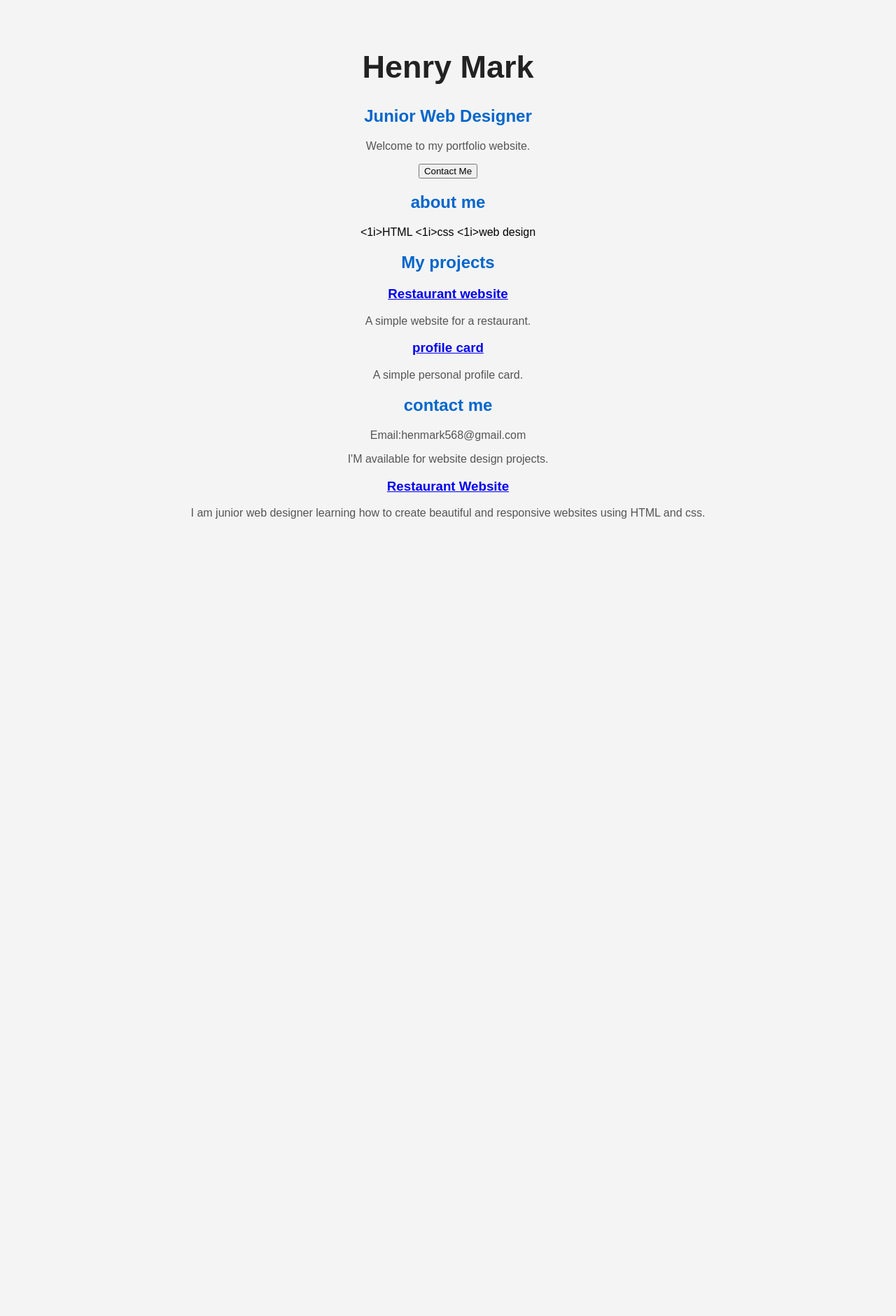
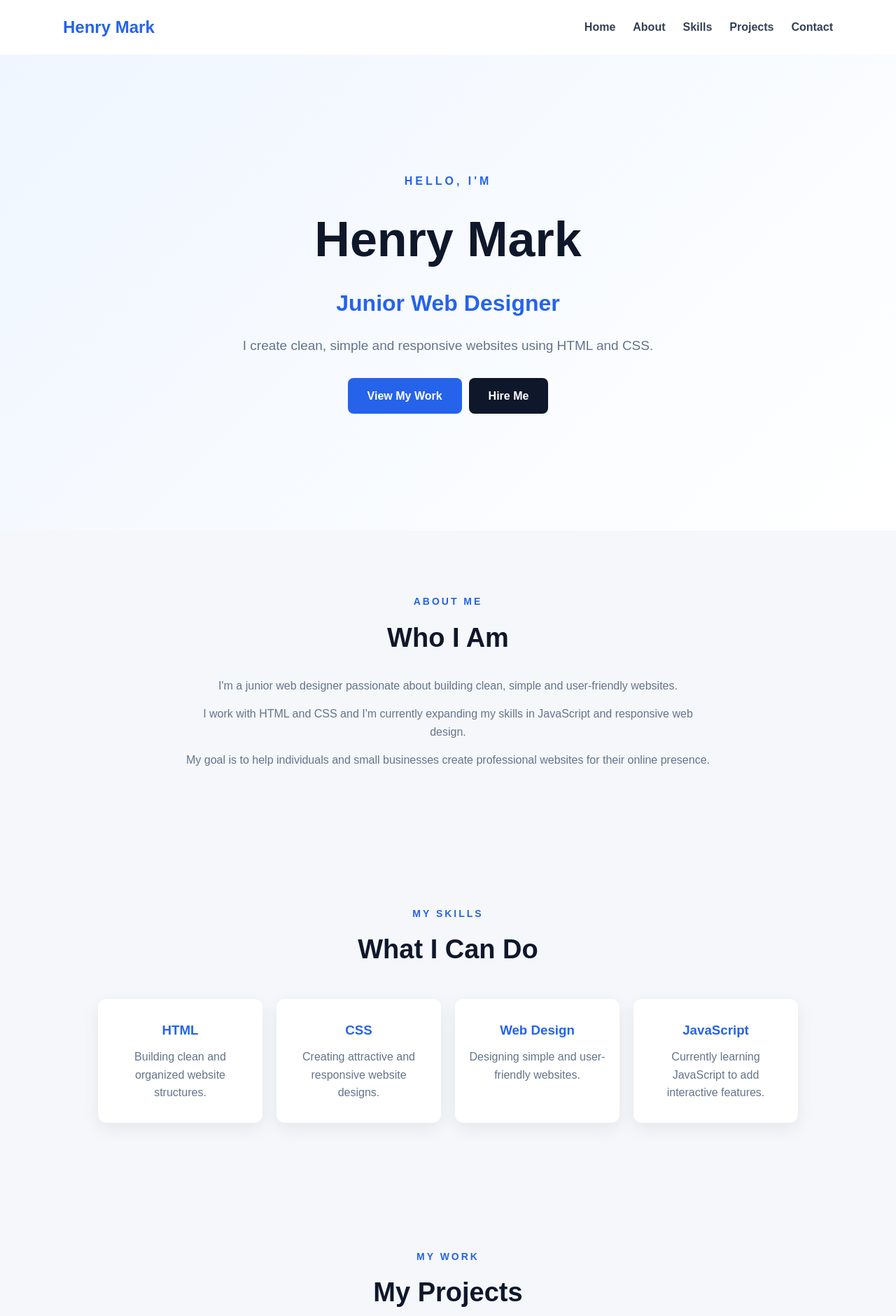
Before and after one commit to flvmez1/my-portfolio, a plain HTML site: page index.html in a window 1280 px wide. Shown: the top 1880 px of the page at 70% size. Before the commit the page ends 800 px from the top, so only its background shows below. Drawn offline with Linux system fonts and the light colour scheme.

Commit message:
Add files via upload

```diff
--- a/index.html
+++ b/index.html
@@ -1,74 +1,248 @@
 <!DOCTYPE html>
-<html>
+<html lang="en">
+
 <head>
-    <title>Henry Mark - Portfolio</title>
+    <meta charset="UTF-8">
+    <meta name="viewport" content="width=device-width, initial-scale=1.0">
 
-    <style>
-        body {
-            font-family: Arial,sans-serif;
-            background-color: #f4f4f4;
-            margin: 0;
-            padding: 40px;
-            text-align: center;
-        }
+    <title>Henry Mark | Junior Web Designer</title>
 
-        h1 {
-            color: #222;
-            font-size: 45px;
-        }
-
-        h2 {
-            color: #0066cc;
-            margin-top: 30x;
-        }
-
-         p {
-            fontsize: 18px;
-            color: #555;
-        }
-    </style>
+    <link rel="stylesheet" href="style.css">
 </head>
 
 <body>
 
-    <h1>Henry Mark</h1>
+    <!-- Navigation -->
+    <nav>
+        <div class="nav-container">
+            <h2>Henry Mark</h2>
 
-    <h2>Junior Web Designer</h2>
+            <div class="nav-links">
+                <a href="#home">Home</a>
+                <a href="#about">About</a>
+                <a href="#skills">Skills</a>
+                <a href="#projects">Projects</a>
+                <a href="#contact">Contact</a>
+            </div>
+        </div>
+    </nav>
 
-    <p>Welcome to my portfolio website.</p>
 
-    <button>Contact Me</button>
-<h2>about me</h2>
+    <!-- Hero Section -->
+    <section id="home" class="hero">
 
-<u1>
-    <1i>HTML</1i>
-    <1i>css</1i>
-    <1i>web design</1i>
-</u1>
-<h2>My projects</h2>
+        <div class="hero-content">
 
-<h3>
-    <a href="restaurant.html">Restaurant website</a>
-</h3>
+            <p class="small-title">HELLO, I'M</p>
 
-<p>A simple website for a restaurant.</p>
+            <h1>Henry Mark</h1>
 
-<h3>
-   <a href="profile.html">profile card</a>
-</h3>
+            <h2>Junior Web Designer</h2>
 
-<p>A simple personal profile card.</p>
+            <p class="intro">
+                I create clean, simple and responsive websites
+                using HTML and CSS.
+            </p>
 
-<h2>contact me</h2>
+            <div class="hero-buttons">
+                <a href="#projects" class="button">
+                    View My Work
+                </a>
 
-<p>Email:henmark568@gmail.com</p>
-<p>I'M available for website design projects.</p><h3>
-    <a href="restaurant.html">Restaurant Website</a>
-</h3>
+                <a href="#contact" class="button secondary">
+                    Hire Me
+                </a>
+            </div>
 
-<p>
-   I am junior web designer learning how to create beautiful and responsive websites using HTML and css.
-</p>
+        </div>
+
+    </section>
+
+
+    <!-- About Section -->
+    <section id="about">
+
+        <div class="section-container">
+
+            <p class="section-label">ABOUT ME</p>
+
+            <h2>Who I Am</h2>
+
+            <p class="section-text">
+                I'm a junior web designer passionate about building
+                clean, simple and user-friendly websites.
+            </p>
+
+            <p class="section-text">
+                I work with HTML and CSS and I'm currently expanding
+                my skills in JavaScript and responsive web design.
+            </p>
+
+            <p class="section-text">
+                My goal is to help individuals and small businesses
+                create professional websites for their online presence.
+            </p>
+
+        </div>
+
+    </section>
+
+
+    <!-- Skills Section -->
+    <section id="skills">
+
+        <div class="section-container">
+
+            <p class="section-label">MY SKILLS</p>
+
+            <h2>What I Can Do</h2>
+
+            <div class="skills">
+
+                <div class="skill">
+                    <h3>HTML</h3>
+                    <p>
+                        Building clean and organized website
+                        structures.
+                    </p>
+                </div>
+
+                <div class="skill">
+                    <h3>CSS</h3>
+                    <p>
+                        Creating attractive and responsive
+                        website designs.
+                    </p>
+                </div>
+
+                <div class="skill">
+                    <h3>Web Design</h3>
+                    <p>
+                        Designing simple and user-friendly
+                        websites.
+                    </p>
+                </div>
+
+                <div class="skill">
+                    <h3>JavaScript</h3>
+                    <p>
+                        Currently learning JavaScript to add
+                        interactive features.
+                    </p>
+                </div>
+
+            </div>
+
+        </div>
+
+    </section>
+
+
+    <!-- Projects Section -->
+    <section id="projects">
+
+        <div class="section-container">
+
+            <p class="section-label">MY WORK</p>
+
+            <h2>My Projects</h2>
+
+            <p class="section-text">
+                Here are some websites and projects I have
+                created while developing my web design skills.
+            </p>
+
+            <div class="projects">
+
+                <!-- Restaurant Project -->
+                <div class="project">
+
+                    <div class="project-content">
+
+                        <p class="project-number">01</p>
+
+                        <h3>Restaurant Website</h3>
+
+                        <p>
+                            A clean restaurant website featuring
+                            navigation, menu items, an About section
+                            and contact information.
+                        </p>
+
+                        <a href="restaurant.html" class="project-button">
+                            View Project →
+                        </a>
+
+                    </div>
+
+                </div>
+
+
+                <!-- Profile Project -->
+                <div class="project">
+
+                    <div class="project-content">
+
+                        <p class="project-number">02</p>
+
+                        <h3>Profile Card</h3>
+
+                        <p>
+                            A simple and professional profile card
+                            created using HTML and CSS.
+                        </p>
+
+                        <a href="profile.html" class="project-button">
+                            View Project →
+                        </a>
+
+                    </div>
+
+                </div>
+
+            </div>
+
+        </div>
+
+    </section>
+
+
+    <!-- Contact Section -->
+    <section id="contact">
+
+        <div class="contact-box">
+
+            <p class="section-label">CONTACT ME</p>
+
+            <h2>Let's Work Together</h2>
+
+            <p>
+                Have a website idea or need a simple website
+                for your business? I'd love to help.
+            </p>
+
+            <a href="mailto:henmark568@gmail.com" class="button">
+                Contact Me
+            </a>
+
+        </div>
+
+    </section>
+
+
+    <!-- Footer -->
+    <footer>
+
+        <p>
+            © 2026 Henry Mark. All Rights Reserved.
+        </p>
+
+        <p>
+            Junior Web Designer
+        </p>
+
+    </footer>
+
 
 </body>
 </html>
--- /dev/null
+++ b/style.css
@@ -0,0 +1,344 @@
+* {
+    margin: 0;
+    padding: 0;
+    box-sizing: border-box;
+}
+
+html {
+    scroll-behavior: smooth;
+}
+
+body {
+    font-family: Arial, Helvetica, sans-serif;
+    background: #f5f7fb;
+    color: #1e293b;
+    line-height: 1.6;
+}
+
+/* NAVIGATION */
+
+nav {
+    width: 100%;
+    background: white;
+    box-shadow: 0 2px 12px rgba(0, 0, 0, 0.08);
+}
+
+.nav-container {
+    width: 90%;
+    max-width: 1100px;
+    margin: 0 auto;
+    padding: 20px 0;
+
+    display: flex;
+    justify-content: space-between;
+    align-items: center;
+}
+
+.nav-container h2 {
+    color: #2563eb;
+}
+
+.nav-links {
+    display: flex;
+    gap: 25px;
+}
+
+.nav-links a {
+    color: #334155;
+    text-decoration: none;
+    font-weight: bold;
+}
+
+.nav-links a:hover {
+    color: #2563eb;
+}
+
+
+/* HERO */
+
+.hero {
+    width: 100%;
+    min-height: 85vh;
+
+    display: flex;
+    justify-content: center;
+    align-items: center;
+
+    text-align: center;
+
+    background: linear-gradient(
+        135deg,
+        #eff6ff,
+        #ffffff
+    );
+}
+
+.hero-content {
+    width: 90%;
+    max-width: 800px;
+    margin: 0 auto;
+}
+
+.small-title {
+    color: #2563eb;
+    font-weight: bold;
+    letter-spacing: 4px;
+    margin-bottom: 15px;
+}
+
+.hero h1 {
+    font-size: 70px;
+    color: #0f172a;
+    margin-bottom: 10px;
+}
+
+.hero h2 {
+    font-size: 32px;
+    color: #2563eb;
+    margin-bottom: 20px;
+}
+
+.intro {
+    max-width: 650px;
+    margin: 0 auto 30px;
+    color: #64748b;
+    font-size: 19px;
+}
+
+
+/* BUTTONS */
+
+.hero-buttons {
+    display: flex;
+    justify-content: center;
+    align-items: center;
+    gap: 10px;
+}
+
+.button {
+    display: inline-block;
+    padding: 13px 28px;
+    background: #2563eb;
+    color: white;
+    text-decoration: none;
+    border-radius: 8px;
+    font-weight: bold;
+}
+
+.button:hover {
+    opacity: 0.85;
+}
+
+.secondary {
+    background: #0f172a;
+}
+
+
+/* SECTIONS */
+
+section {
+    width: 100%;
+}
+
+.section-container {
+    width: 90%;
+    max-width: 1000px;
+    margin: 0 auto;
+    padding: 90px 0;
+    text-align: center;
+}
+
+.section-label {
+    color: #2563eb;
+    font-size: 14px;
+    font-weight: bold;
+    letter-spacing: 3px;
+    margin-bottom: 10px;
+}
+
+.section-container h2 {
+    font-size: 38px;
+    color: #0f172a;
+    margin-bottom: 25px;
+}
+
+.section-text {
+    max-width: 750px;
+    margin: 0 auto 15px;
+    color: #64748b;
+}
+
+
+/* SKILLS */
+
+.skills {
+    width: 100%;
+    margin-top: 40px;
+
+    display: grid;
+    grid-template-columns: repeat(4, 1fr);
+    gap: 20px;
+}
+
+.skill {
+    background: white;
+    padding: 30px 20px;
+    border-radius: 12px;
+
+    box-shadow: 0 8px 25px rgba(0, 0, 0, 0.07);
+
+    text-align: center;
+}
+
+.skill h3 {
+    color: #2563eb;
+    margin-bottom: 10px;
+}
+
+.skill p {
+    color: #64748b;
+}
+
+
+/* PROJECTS */
+
+.projects {
+    width: 100%;
+    margin-top: 40px;
+
+    display: grid;
+    grid-template-columns: repeat(2, 1fr);
+    gap: 25px;
+}
+
+.project {
+    background: white;
+    padding: 35px;
+    border-radius: 12px;
+
+    box-shadow: 0 8px 25px rgba(0, 0, 0, 0.07);
+
+    text-align: left;
+}
+
+.project-number {
+    color: #2563eb;
+    font-weight: bold;
+    margin-bottom: 10px;
+}
+
+.project h3 {
+    font-size: 25px;
+    margin-bottom: 15px;
+}
+
+.project p {
+    color: #64748b;
+    margin-bottom: 20px;
+}
+
+.project-button {
+    display: inline-block;
+    padding: 10px 20px;
+    background: #2563eb;
+    color: white;
+    text-decoration: none;
+    border-radius: 6px;
+    font-weight: bold;
+}
+
+
+/* CONTACT */
+
+#contact {
+    background: #eff6ff;
+}
+
+.contact-box {
+    width: 90%;
+    max-width: 750px;
+    margin: 0 auto;
+    padding: 90px 20px;
+
+    text-align: center;
+}
+
+.contact-box h2 {
+    font-size: 40px;
+    margin-bottom: 20px;
+}
+
+.contact-box p {
+    color: #64748b;
+    margin-bottom: 25px;
+}
+
+
+/* FOOTER */
+
+footer {
+    width: 100%;
+    background: #0f172a;
+    color: white;
+    text-align: center;
+    padding: 30px 20px;
+}
+
+footer p {
+    color: white;
+    margin: 5px;
+}
+
+
+/* MOBILE */
+
+@media (max-width: 750px) {
+
+    .nav-container {
+        flex-direction: column;
+        gap: 15px;
+        text-align: center;
+    }
+
+    .nav-links {
+        flex-wrap: wrap;
+        justify-content: center;
+        gap: 12px;
+    }
+
+    .hero h1 {
+        font-size: 45px;
+    }
+
+    .hero h2 {
+        font-size: 25px;
+    }
+
+    .hero-buttons {
+        flex-direction: column;
+    }
+
+    .skills {
+        grid-template-columns: 1fr 1fr;
+    }
+
+    .projects {
+        grid-template-columns: 1fr;
+    }
+}
+
+
+@media (max-width: 480px) {
+
+    .skills {
+        grid-template-columns: 1fr;
+    }
+
+    .hero h1 {
+        font-size: 38px;
+    }
+
+    .section-container {
+        padding: 60px 0;
+    }
+}
```
